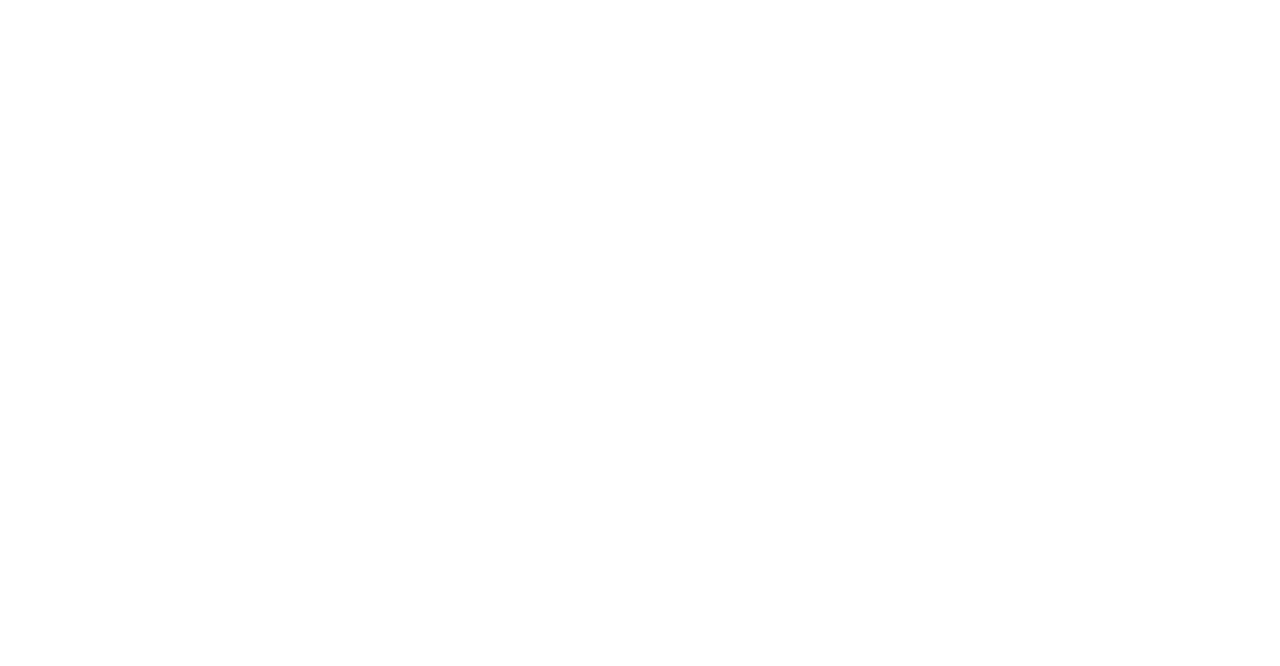
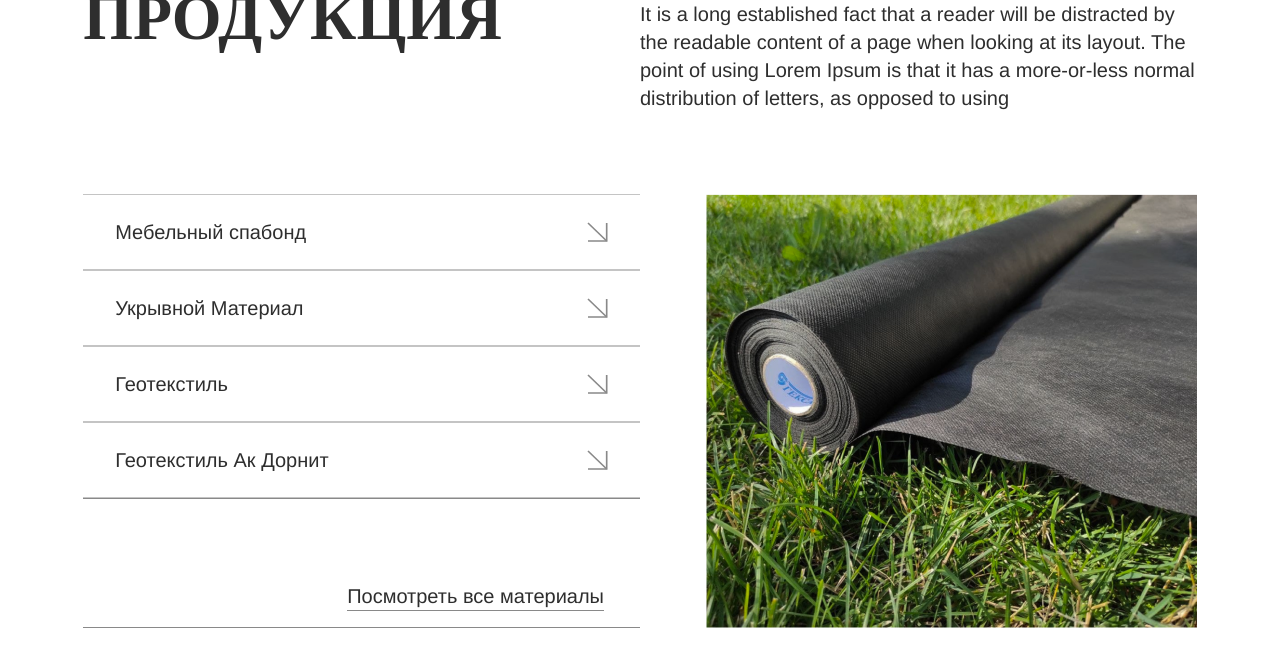
Before and after one commit to Prains/agro-site, a Next.js app: page / in a window 1280 px wide. Shown: the top 666 px of the page. Built offline with nearby package versions, Linux system fonts and the light colour scheme.

Commit message:
add product block

```diff
--- /dev/null
+++ b/components/Product/Product.jsx
@@ -0,0 +1,20 @@
+import ProductHeader from "./ProductHeader.jsx/ProductHeader";
+import ProductShowRoom from "./ProductShowRoom/ProductShowRoom";
+
+const Product = () => {
+  const tabsList = [
+    { name: "Мебельный спабонд" },
+    { name: "Укрывной Материал" },
+    { name: "Геотекстиль" },
+    { name: "Геотекстиль Ак Дорнит" },
+  ];
+
+  return (
+    <section>
+      <ProductHeader />
+      <ProductShowRoom list={tabsList} />
+    </section>
+  );
+};
+
+export default Product;
--- /dev/null
+++ b/components/Product/ProductHeader.jsx/ProductHeader.jsx
@@ -0,0 +1,17 @@
+import { Paragraph, Subtitle } from "@/components/ui/index.js";
+
+const ProductHeader = () => {
+  return (
+    <div className="flex items-start justify-center flex-col gap-5 lg:flex-row lg:justify-between lg:w-full md:gap-10 lg:gap-0">
+      <Subtitle className="lg:w-1/2">ПРОДУКЦИЯ</Subtitle>
+      <Paragraph className="lg:w-1/2">
+        It is a long established fact that a reader will be distracted by the
+        readable content of a page when looking at its layout. The point of
+        using Lorem Ipsum is that it has a more-or-less normal distribution of
+        letters, as opposed to using
+      </Paragraph>
+    </div>
+  );
+};
+
+export default ProductHeader;
--- /dev/null
+++ b/components/Product/ProductShowRoom/ProductShowRoom.jsx
@@ -0,0 +1,18 @@
+import TabsList from "./TabsList/TabsList";
+import Image from "next/image";
+import { material } from "@/images/Homepage/Product/Product";
+
+const ProductShowRoom = ({ list }) => {
+  return (
+    <div className="mt-[27px] flex items-start justify-between w-full lg:mt-[82px]">
+      <TabsList list={list} />
+      <Image
+        src={material}
+        alt="Укрывной материал черного цвета на зеленой траве"
+        className="hidden lg:block"
+      />
+    </div>
+  );
+};
+
+export default ProductShowRoom;
--- /dev/null
+++ b/components/Product/ProductShowRoom/TabsList/Tab/Tab.jsx
@@ -0,0 +1,17 @@
+import { Paragraph } from "@/components/ui";
+import Image from "next/image";
+import { arrowdown } from "@/images/icons/icons";
+
+const Tab = ({ tab }) => {
+  return (
+    <Paragraph
+      key={tab.name}
+      className="flex items-center justify-between w-full text-[#898989] hover:text-textBase cursor-pointer border-y border-[#C4C4C4] py-[23px] px-[32px]"
+    >
+      {tab.name}
+      <Image src={arrowdown} alt="серенькая стрелочка смотрит вниз" />
+    </Paragraph>
+  );
+};
+
+export default Tab;
--- /dev/null
+++ b/components/Product/ProductShowRoom/TabsList/TabsList.jsx
@@ -0,0 +1,19 @@
+import { Paragraph } from "@/components/ui";
+import Tab from "./Tab/Tab";
+
+const TabsList = ({ list }) => {
+  return (
+    <div className="flex items-center justify-center flex-col lg:w-1/2 w-full">
+      {list.map((tab) => {
+        return <Tab tab={tab} key={tab.name} />;
+      })}
+      <div className="flex items-end justify-end flex-col border-y border-solid border-[#898989] w-full lg:h-[130px] h-[64px]">
+        <Paragraph className="text-[#898989] border-b border-solid border-[#898989] lg:mr-[36px] lg:mb-[16px] hover:opacity-50 mb-[13px]">
+          Посмотреть все материалы
+        </Paragraph>
+      </div>
+    </div>
+  );
+};
+
+export default TabsList;
--- /dev/null
+++ b/images/Homepage/Product/Product.js
@@ -0,0 +1,3 @@
+import material from "./unsplash_yXTcBxPtAr4.png";
+
+export { material };
--- a/images/icons/icons.js
+++ b/images/icons/icons.js
@@ -3,5 +3,6 @@
 import linkendin from "./linkedin.svg";
 import youtube from "./youtube.svg";
 import burger from "./burger.svg";
+import arrowdown from './arrowdown.svg'
 
-export { instagramm, facebook, linkendin, youtube, burger };
+export { instagramm, facebook, linkendin, youtube, burger, arrowdown };
--- a/pages/index.js
+++ b/pages/index.js
@@ -1,5 +1,5 @@
-
+import Product from "@/components/Product/Product";
 
 export default function Home() {
-  return ;
+  return <Product />;
 }
```
Also changed, not shown: images/Homepage/Product/unsplash_yXTcBxPtAr4.png (added), images/icons/arrowdown.svg (added).
